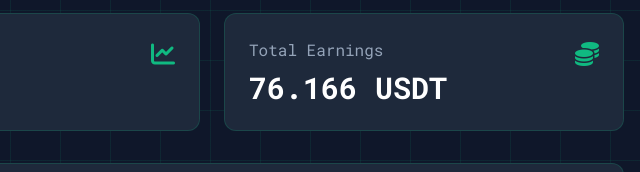
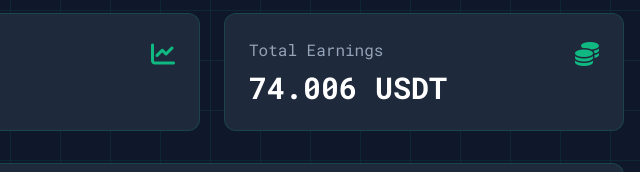
Before and after one commit to delgado878/yield-farm-online, a website: page index.html in a window 1280 px wide. Shown: the part 540-712 px from the top of the page, 640-1280 px from the left. Drawn offline with nearby package versions, Linux system fonts and the light colour scheme.

Commit message:
Update index.html

```diff
--- a/index.html
+++ b/index.html
@@ -220,7 +220,7 @@
 
 
 
-                            <p class="text-3xl font-bold mt-2" id="earnings-display">76.166 USDT</p>
+                            <p class="text-3xl font-bold mt-2" id="earnings-display">74.006 USDT</p>
                         </div>
 
 
```
